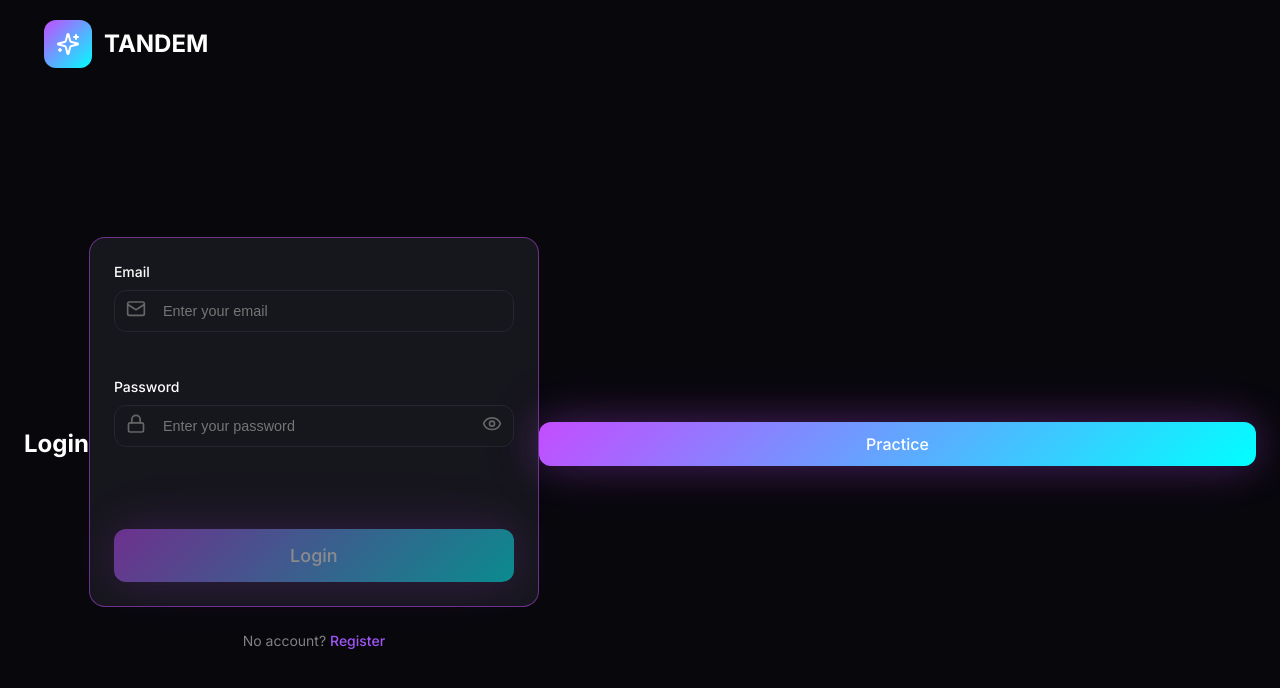
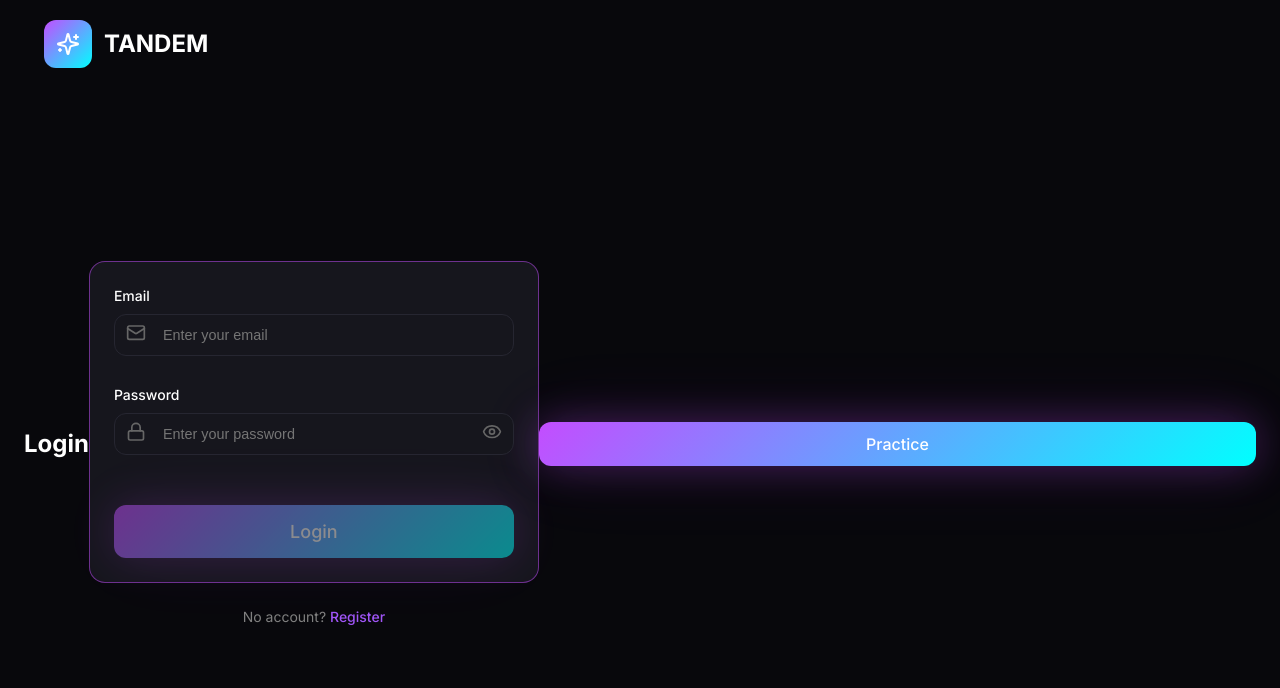
Before and after one commit to ansivgit/fe-course-2025Q3-final, a React (Vite) app: page / in a window 1280 px wide. Shown: the top 688 px of the page. Built offline with nearby package versions, Linux system fonts and the light colour scheme.

Commit message:
feat: 15 - improve appearance

```diff
--- a/src/components/input/input.module.css
+++ b/src/components/input/input.module.css
@@ -1,7 +1,3 @@
-.input-wrapper {
-  margin-bottom: 20px;
-}
-
 .input-label span {
   display: block;
   color: var(--color-white);
--- a/src/components/input/input.tsx
+++ b/src/components/input/input.tsx
@@ -12,7 +12,6 @@ type InputProps = {
   value?: string;
   onChange?: (event: ChangeEvent<HTMLInputElement>) => void;
   onBlur?: (event: ChangeEvent<HTMLInputElement>) => void;
-  className?: string;
   leftIcon?: ReactNode;
   rightIcon?: ReactNode;
   error?: string;
@@ -30,13 +29,12 @@ export const Input = ({
   onBlur = (): void => {
     return;
   },
-  className = '',
   leftIcon,
   rightIcon,
   error,
 }: InputProps): ReactElement => {
   return (
-    <div className={cx('input-wrapper', className)}>
+    <>
       <label className={cx('input-label')}>
         {label && <span>{label}</span>}
         <div className={cx('input-field')}>
@@ -59,6 +57,6 @@ export const Input = ({
         </div>
       </label>
       <div className={cx('error')}>{error ?? '\u00A0'}</div>
-    </div>
+    </>
   );
 };
--- a/src/styles/index.css
+++ b/src/styles/index.css
@@ -30,11 +30,10 @@ h3 {
 
 .error {
   min-height: 0.7rem;
-  margin-bottom: 1.5rem;
   color: var(--color-red-500);
   font-weight: var(--font-weight-bold);
   font-size: 0.7rem;
-  margin-top: 0.5rem;
+  margin: 0.5rem 0;
   line-height: 1.2;
   max-width: 100%;
   opacity: 0;
```
